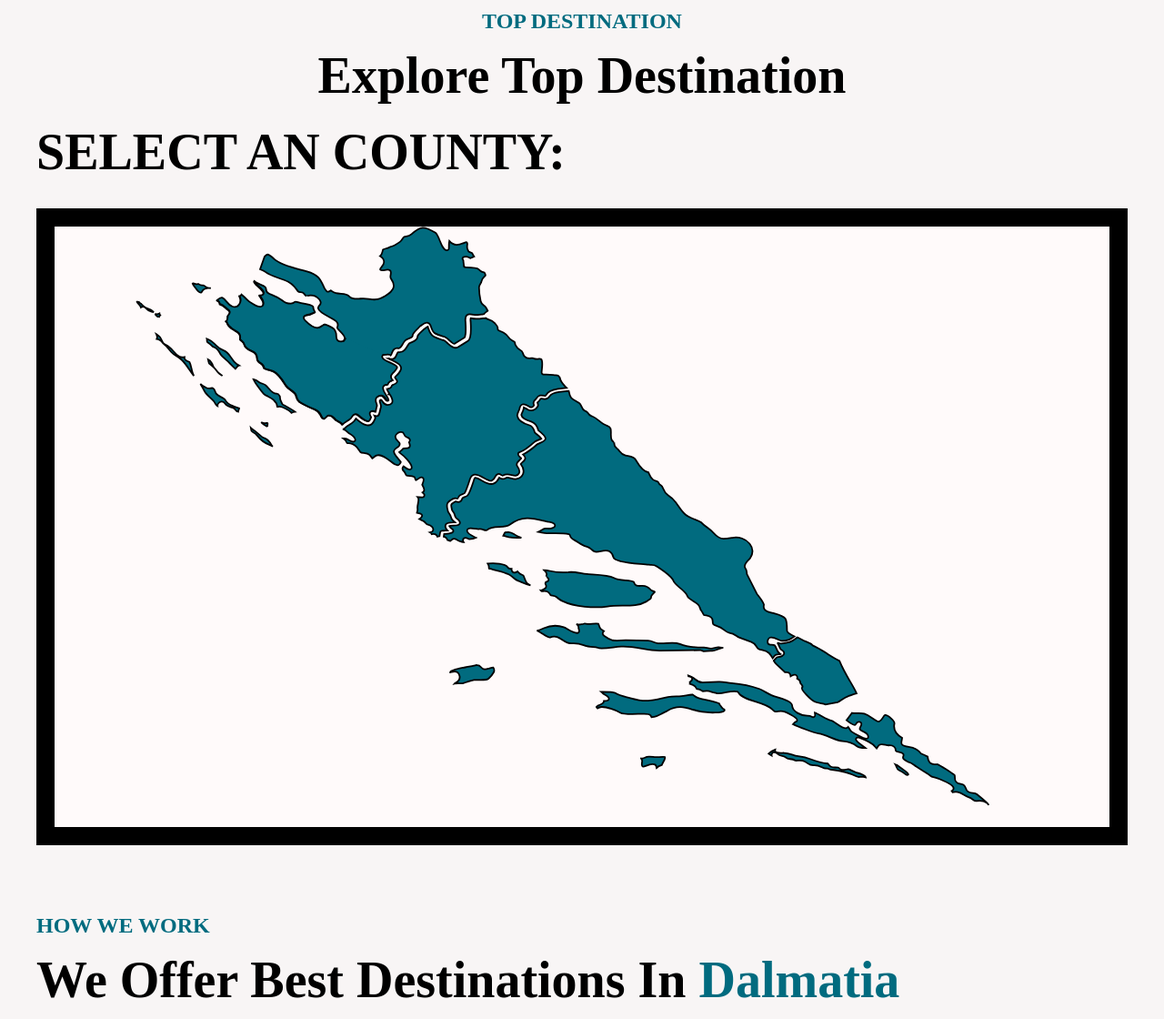
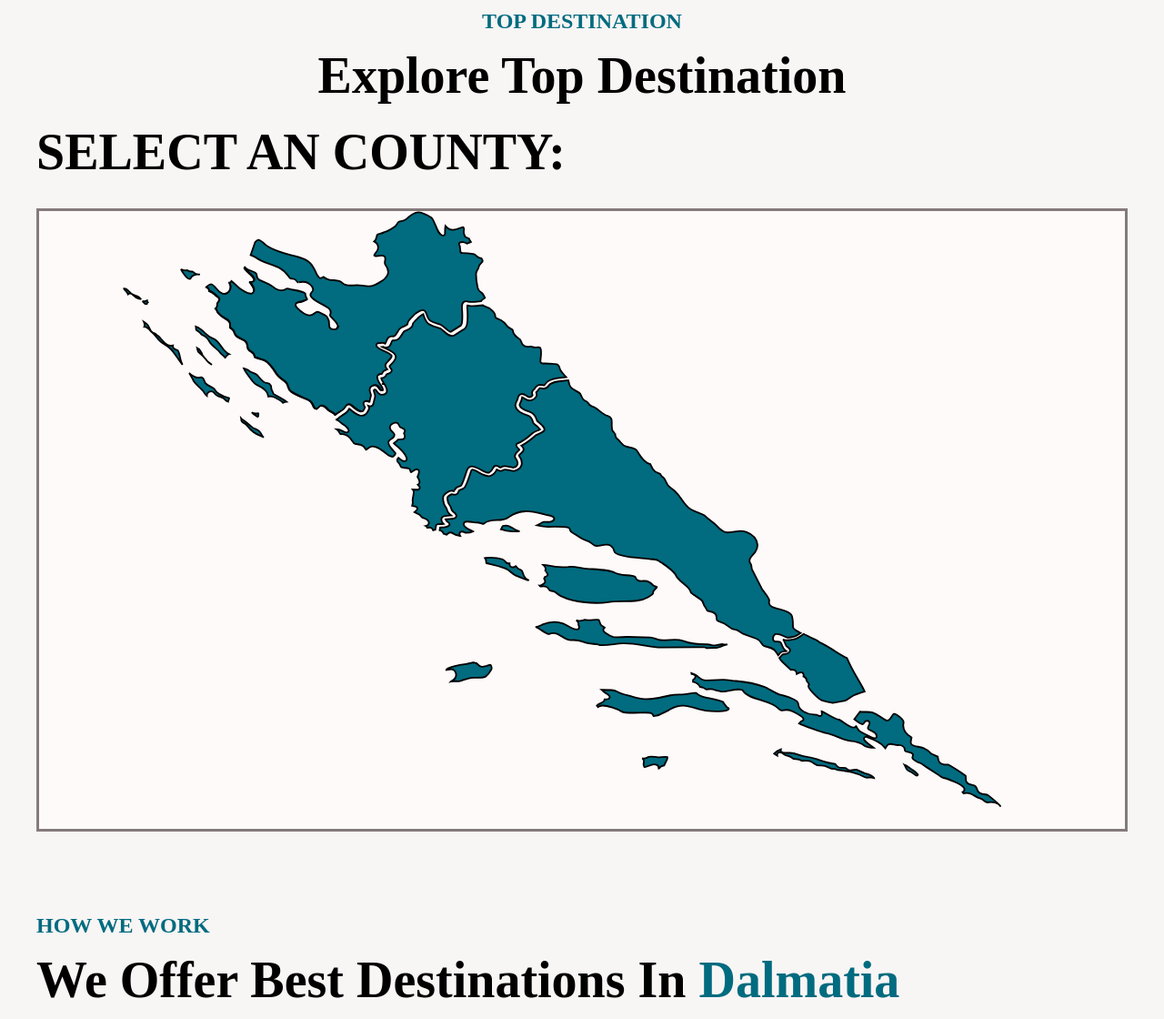
Before and after one commit to MihaelBaresic/VisitDalmatia, a PHP site: page /Home.html in a window 1280 px wide. Shown: the part 703-1823 px from the top of the page at 91% size. Run offline with PHP 8.4, Linux system fonts and the light colour scheme.

Commit message:
22.55uri

```diff
--- a/Home.html
+++ b/Home.html
@@ -134,6 +134,6 @@
             </div>
         </div>
     </div>
-    <footer>©VISIT DALMACIJA All Rights Reserved</footer>
+    <footer>©VISIT DALMATIA All Rights Reserved</footer>
 </body>
 </html>
--- a/Style/home_style.css
+++ b/Style/home_style.css
@@ -148,7 +148,7 @@ h2 {
 
 .mapdiv svg {
     background: #FFFAFA;
-    border: 20px solid #000000;
+    border: 3px solid #857b7b;
 }
 
 .mapdiv path {
```
